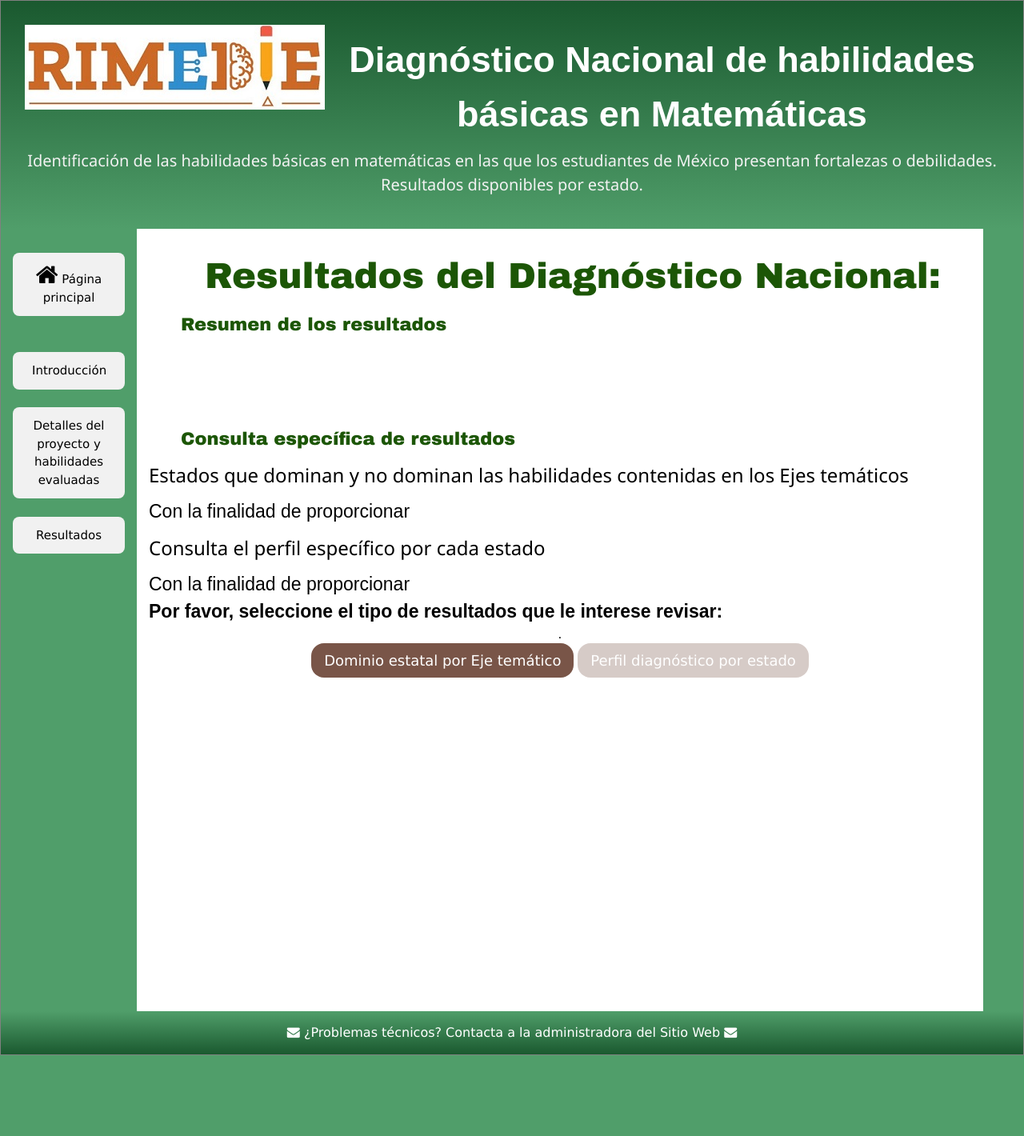
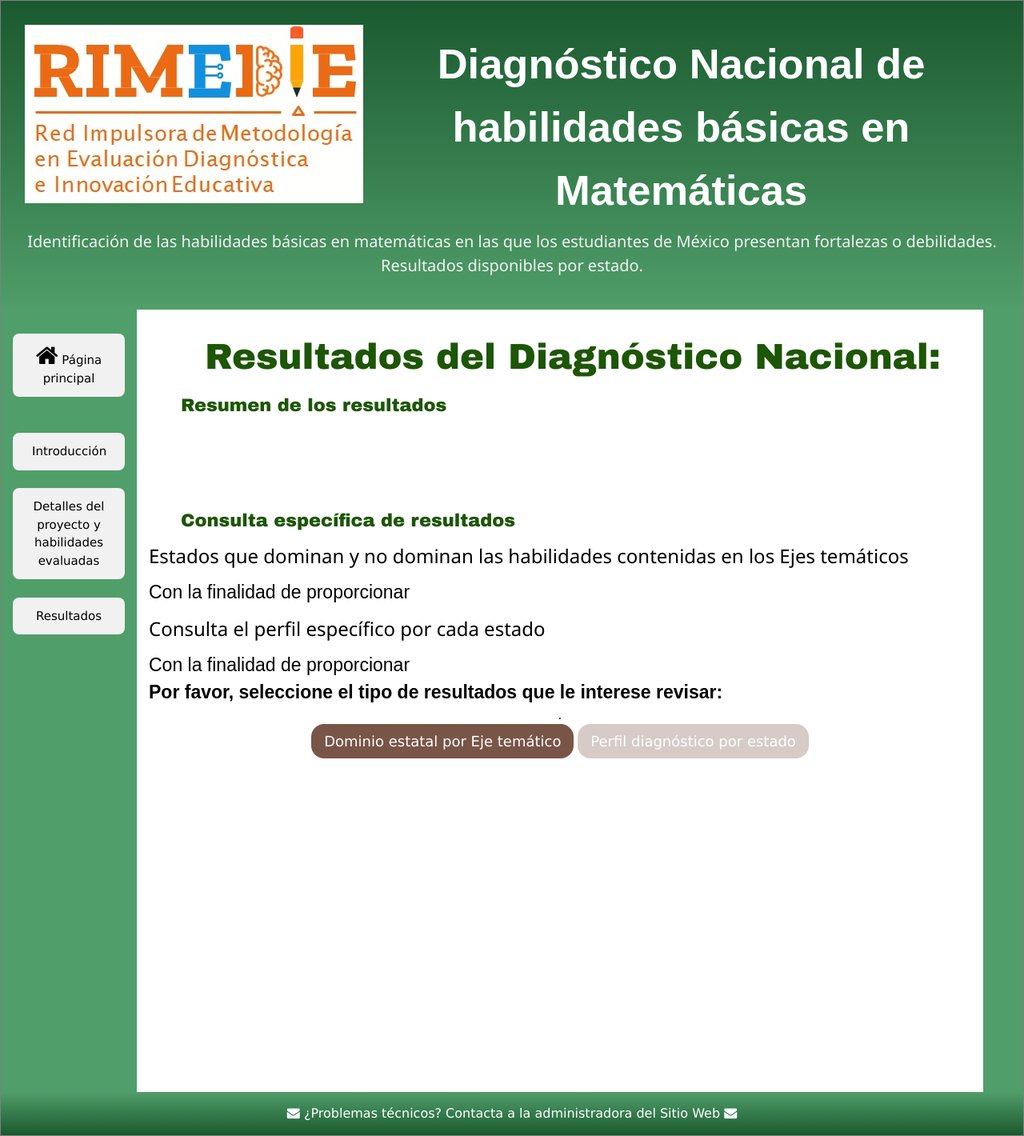
Before and after one commit to rimedie/rimedie.github.io, a Jekyll site: the page built from 1_InfoResultados.html, in a window 1280 px wide. Shown: the whole page at 80% size. Built offline with Jekyll 4.4.1, drawn with Linux system fonts in a browser that asks for light colours; before the commit the page ends 1319 px from its top, so only the background shows below that.

Commit message:
Update 1_Explorer.html

```diff
--- a/_layouts/1_Explorer.html
+++ b/_layouts/1_Explorer.html
@@ -222,8 +222,8 @@ p {
 
 <div class="container">
 <header>
-	<a href="https://rimedie.github.io/"><img class='displayed' style="float:left;" src="/images_gral/Logo4.jpg" alt="LogoRIMEDIE" ></a>
-	<h1 style="font-size: 3em; font-family: fantasy;"><b>Diagnóstico Nacional de habilidades básicas en Matemáticas</b></h1>
+	<a href="https://rimedie.github.io/"><img class='displayed' style="float:left;" src="/images_gral/Logoo.jpg" alt="LogoRIMEDIE" ></a>
+	<h1 style="font-size: 3.5em; font-family: fantasy;"><b>Diagnóstico Nacional de habilidades básicas en Matemáticas</b></h1>
 	<h4><font color="#f2f2f2">Identificación de las habilidades básicas en matemáticas en las que los estudiantes de México presentan fortalezas o debilidades. Resultados disponibles por estado.</font></h4>
 
 </header>
```
